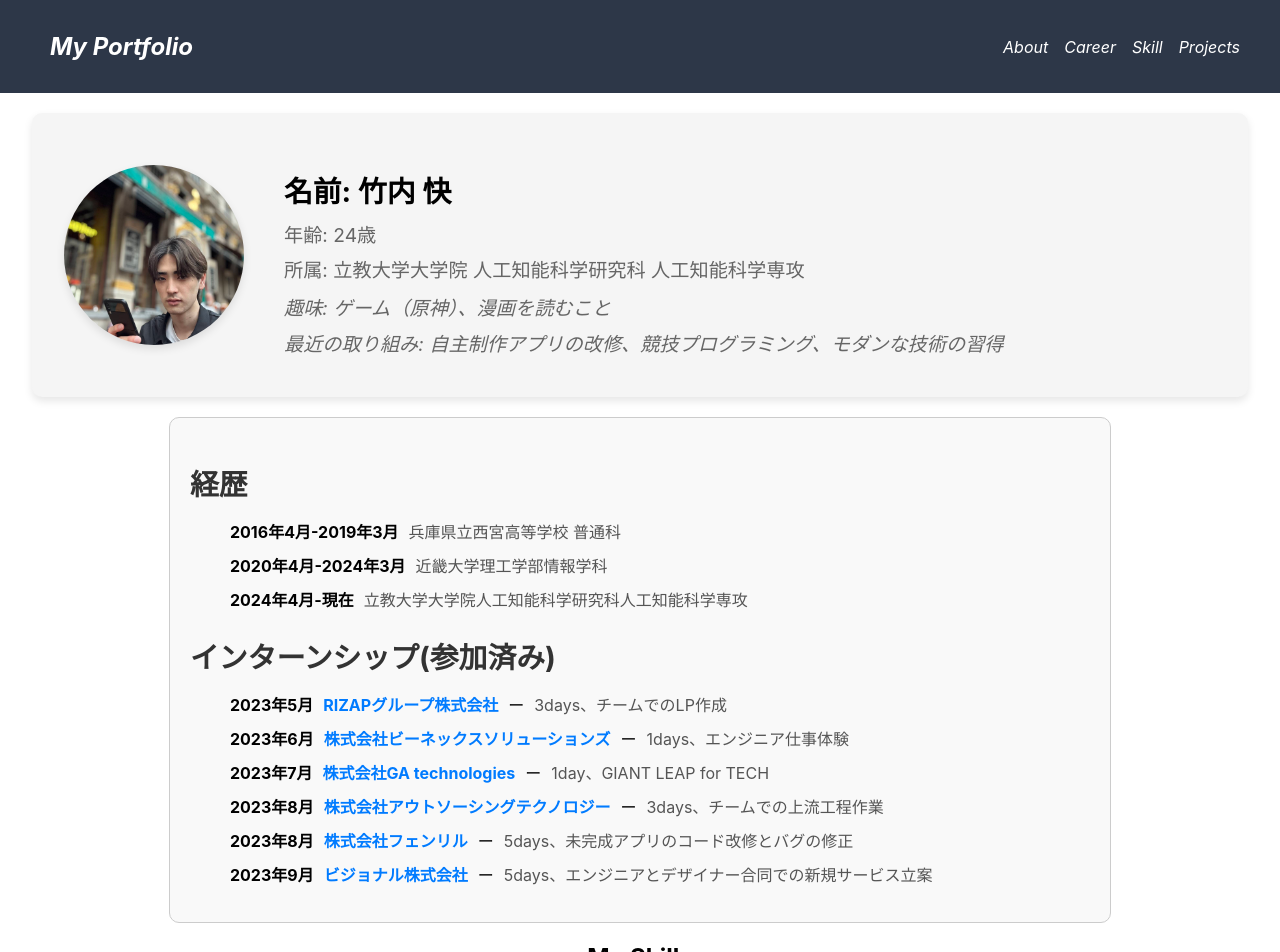
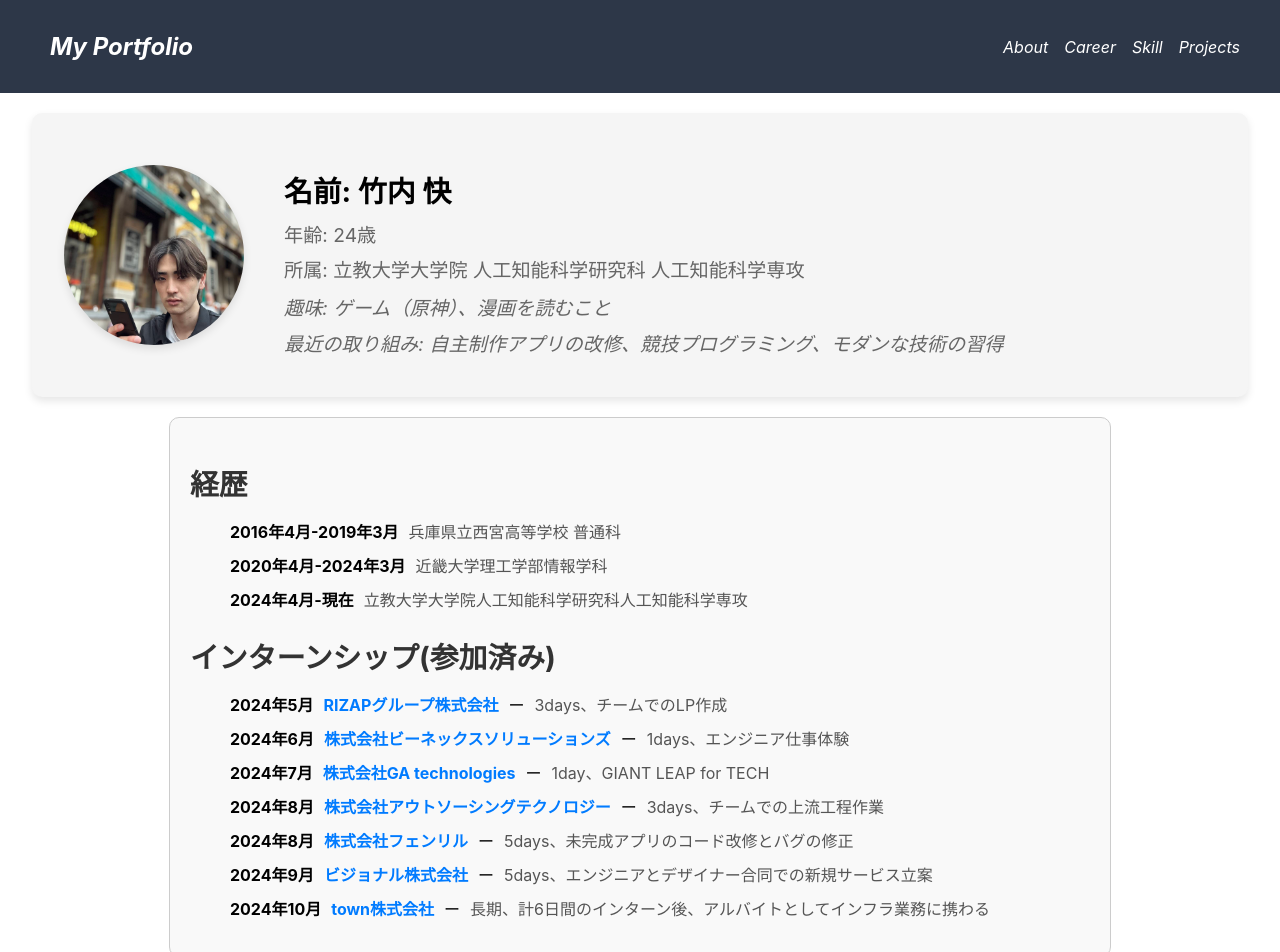
Before and after one commit to Kai-T-KiA/portfolio, a React (Create React App) app: page / in a window 1280 px wide. Shown: the top 952 px of the page. Built offline with nearby package versions, Linux system fonts and the light colour scheme.

Commit message:
インターンシップについての内容修正

```diff
--- a/src/components/career/career.tsx
+++ b/src/components/career/career.tsx
@@ -23,12 +23,13 @@ const Career: React.FC = () => {
 
   // インターンシップデータ
   const internshipData: InternshipItem[] = [
-    { year: "2023年5月", company: "RIZAPグループ株式会社", description: "3days、チームでのLP作成" },
-    { year: "2023年6月", company: "株式会社ビーネックスソリューションズ", description: "1days、エンジニア仕事体験" },
-    { year: "2023年7月", company: "株式会社GA technologies", description: "1day、GIANT LEAP for TECH" },
-    { year: "2023年8月", company: "株式会社アウトソーシングテクノロジー", description: "3days、チームでの上流工程作業" },
-    { year: "2023年8月", company: "株式会社フェンリル", description: "5days、未完成アプリのコード改修とバグの修正" },
-    { year: "2023年9月", company: "ビジョナル株式会社", description: "5days、エンジニアとデザイナー合同での新規サービス立案" },
+    { year: "2024年5月", company: "RIZAPグループ株式会社", description: "3days、チームでのLP作成" },
+    { year: "2024年6月", company: "株式会社ビーネックスソリューションズ", description: "1days、エンジニア仕事体験" },
+    { year: "2024年7月", company: "株式会社GA technologies", description: "1day、GIANT LEAP for TECH" },
+    { year: "2024年8月", company: "株式会社アウトソーシングテクノロジー", description: "3days、チームでの上流工程作業" },
+    { year: "2024年8月", company: "株式会社フェンリル", description: "5days、未完成アプリのコード改修とバグの修正" },
+    { year: "2024年9月", company: "ビジョナル株式会社", description: "5days、エンジニアとデザイナー合同での新規サービス立案" },
+    { year: "2024年10月", company: "town株式会社", description: "長期、計6日間のインターン後、アルバイトとしてインフラ業務に携わる" },
   ];
 
   return (
```
